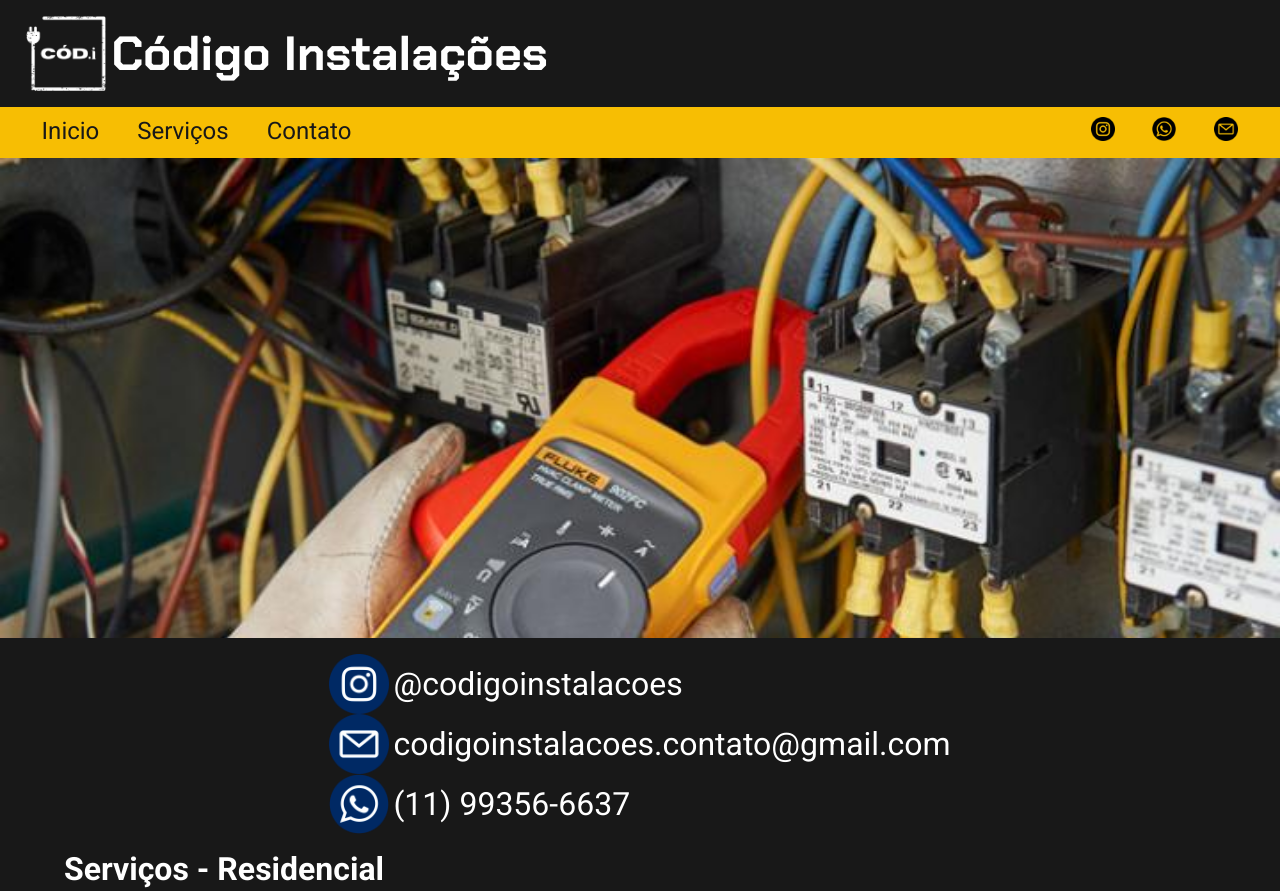
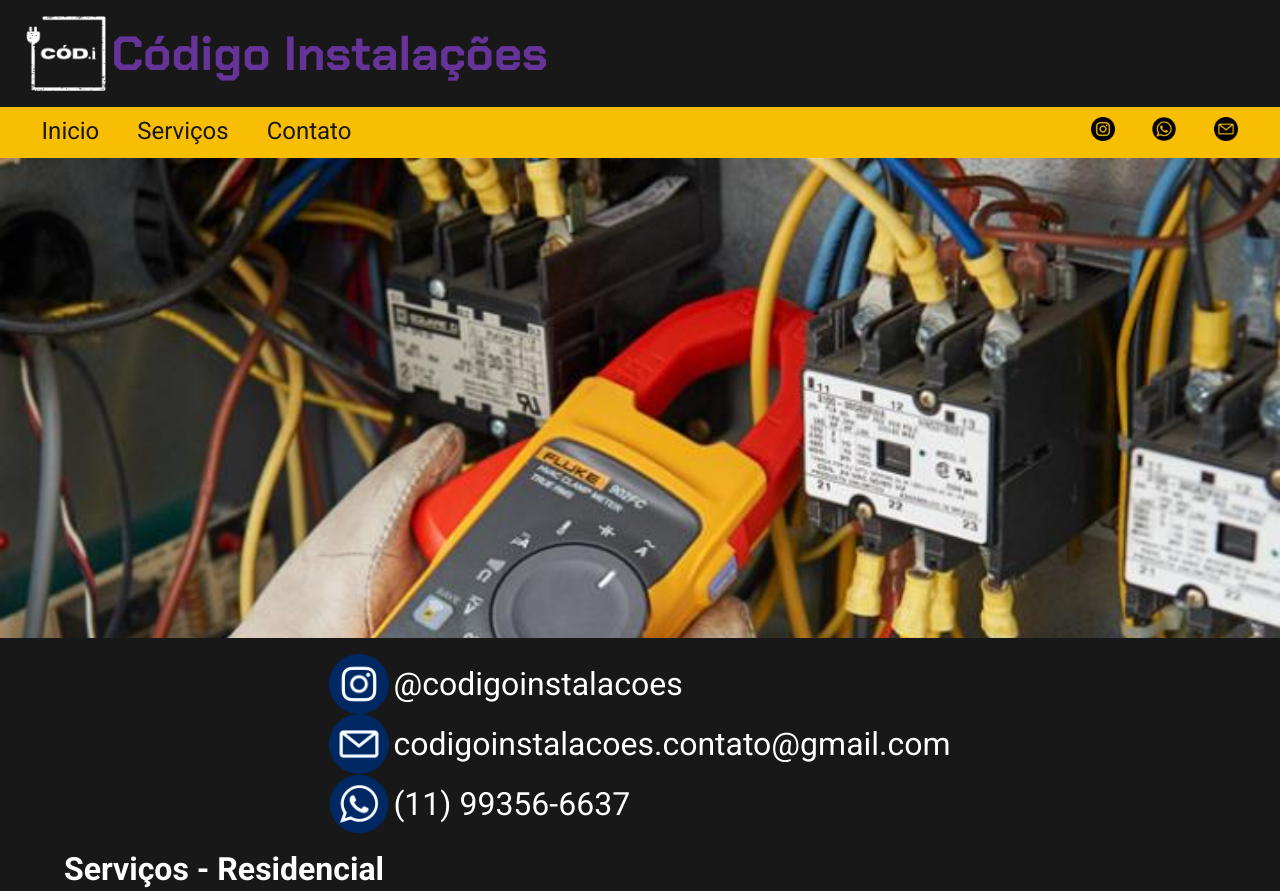
Before and after one commit to MechAAV/Codigo_Instalacoes, a plain HTML site: page index.html in a window 1280 px wide. Shown: the top 891 px of the page. Drawn offline with Linux system fonts and the light colour scheme.

Commit message:
Update general.css

```diff
--- a/Styles/general.css
+++ b/Styles/general.css
@@ -148,6 +148,16 @@ footer {
     margin-bottom: 0;
 }
 
+@media screen and (min-width: 370px) {
+    header h1 {
+        font-size: 3rem;
+        color: rebeccapurple;
+    }
+
+    #page_logo {
+        width: 80px;
+    }
+}
 
 @media screen and (min-width: 580px) {
     header h1 {
```
